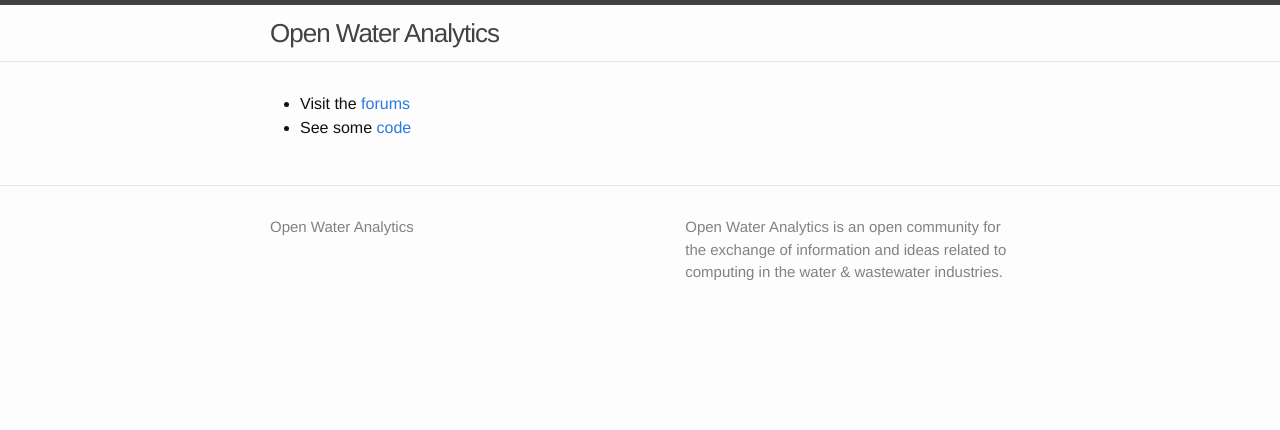
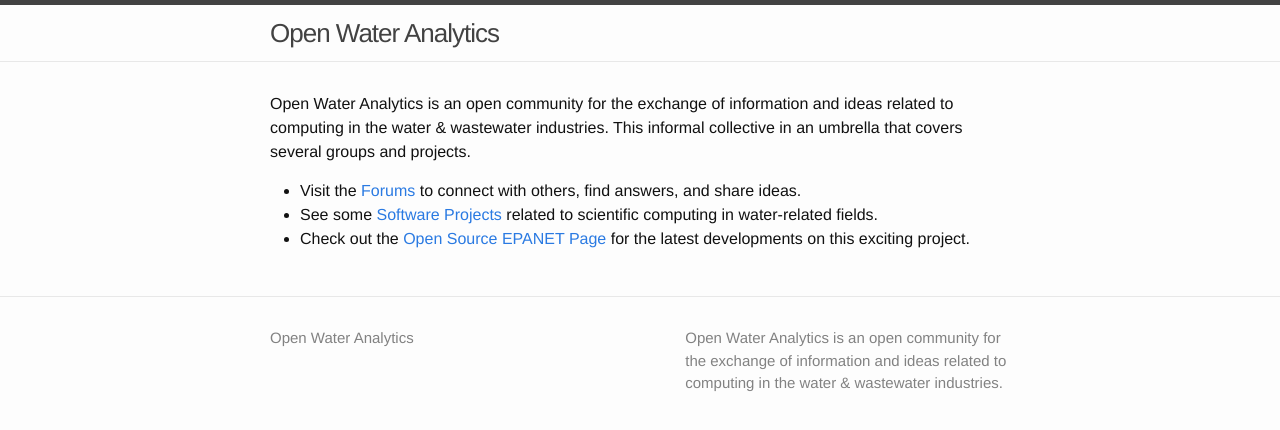
Before and after one commit to OpenWaterAnalytics/openwateranalytics.github.io, a Jekyll site: the page built from index.md, in a window 1280 px wide. Shown: the top 430 px of the page. Built offline with Jekyll 4.4.1, drawn with Linux system fonts in a browser that asks for light colours.

Commit message:
adding cross-links to epanet project

```diff
--- a/index.md
+++ b/index.md
@@ -2,5 +2,8 @@
 layout: default
 ---
 
-- Visit the [forums](http://community.wateranalytics.org)
-- See some [code](https://github.com/openWaterAnalytics)
+Open Water Analytics is an open community for the exchange of information and ideas related to computing in the water & wastewater industries. This informal collective in an umbrella that covers several groups and projects.
+
+- Visit the [Forums](http://community.wateranalytics.org) to connect with others, find answers, and share ideas.
+- See some [Software Projects](https://github.com/OpenWaterAnalytics) related to scientific computing in water-related fields.
+- Check out the [Open Source EPANET Page](http://www.wateranalytics.org/EPANET/) for the latest developments on this exciting project.
```
